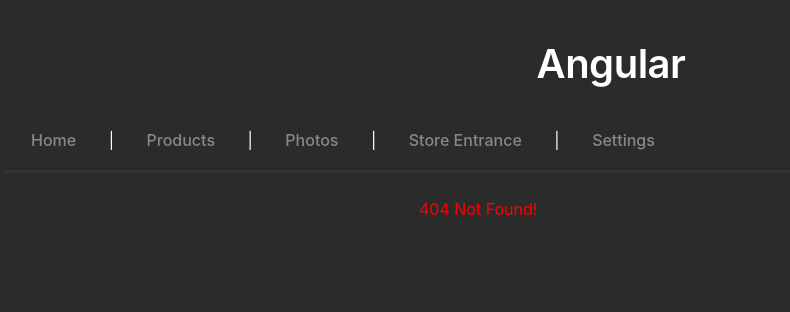
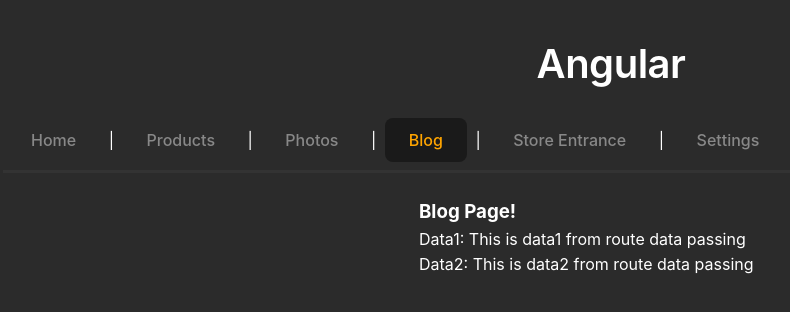
Before and after one commit to SeyyitBattal/angular-starter, an Angular app: page /blog in a window 1280 px wide. Before the commit this address had no page. Shown: the top 312 px of the page, without its empty margins (29-819 px from the left). Built offline with nearby package versions, Linux system fonts and the light colour scheme.

Commit message:
Route Data Passing feature added

```diff
--- a/src/app/app.ts
+++ b/src/app/app.ts
@@ -11,6 +11,7 @@
   <a routerLinkActive="active" routerLink="home">Home</a> |
   <a routerLinkActive="active" routerLink="products">Products</a> |
   <a routerLinkActive="active" routerLink="photos">Photos</a> |
+  <a routerLinkActive="active" routerLink="blog">Blog</a> |
   <a routerLink="active" routerLink="storeEntrance">Store Entrance</a> |
   <a routerLinkActive="active" routerLink="settings">Settings</a> <br>
   <hr>
--- /dev/null
+++ b/src/app/components/blog/blog.ts
@@ -0,0 +1,24 @@
+import { Component, OnInit } from '@angular/core';
+import { ActivatedRoute } from '@angular/router';
+
+@Component({
+  selector: 'app-blog',
+  imports: [],
+  template:`<h3>Blog Page!</h3>
+  <p>Data1: {{_data?.data1}}</p>
+  <p>Data2: {{_data?.data2}}</p>
+ `,
+  standalone:true,
+})
+export class Blog implements OnInit{
+
+  constructor(private activatedRoute: ActivatedRoute) { }
+
+  _data:any;
+
+  ngOnInit(): void {
+    this.activatedRoute.data.subscribe(data => {
+      this._data = data;
+    });
+  }
+}
--- a/src/app/components/photos/photos.ts
+++ b/src/app/components/photos/photos.ts
@@ -11,7 +11,7 @@
   <ul>
     @for (photo of photos; track $index) {
     <li>
-      <a [routerLink]="[photo.id]">{{photo.title}}</a>
+      <a [routerLink]="[photo.id]">{{photo.url}}</a>
     </li>
     }
   </ul>
--- a/src/app/routes/routes.ts
+++ b/src/app/routes/routes.ts
@@ -10,6 +10,7 @@
 import { StoreLogin } from "../components/store-login/store-login";
 import { canActGuard, canDeactiveGuard } from "../guards/guards";
 import { canActChildGuard } from "../guards/guards";
+import { Blog } from "../components/blog/blog";
 
 export const routes : Routes = [
     {path: "", redirectTo:"/home", pathMatch: "full"},
@@ -29,6 +30,9 @@
     },
     {path: "products/:desktop", component: ProductComponent},
     {path:"photos", component: Photos},
+    {path:"blog", component: Blog,
+        data:{ data1: "This is data1 from route data passing" , data2: "This is data2 from route data passing"}
+    },
     {path: "storeEntrance", component: StoreLogin,
         canActivate:[canActGuard],
         canDeactivate:[canDeactiveGuard],
```
